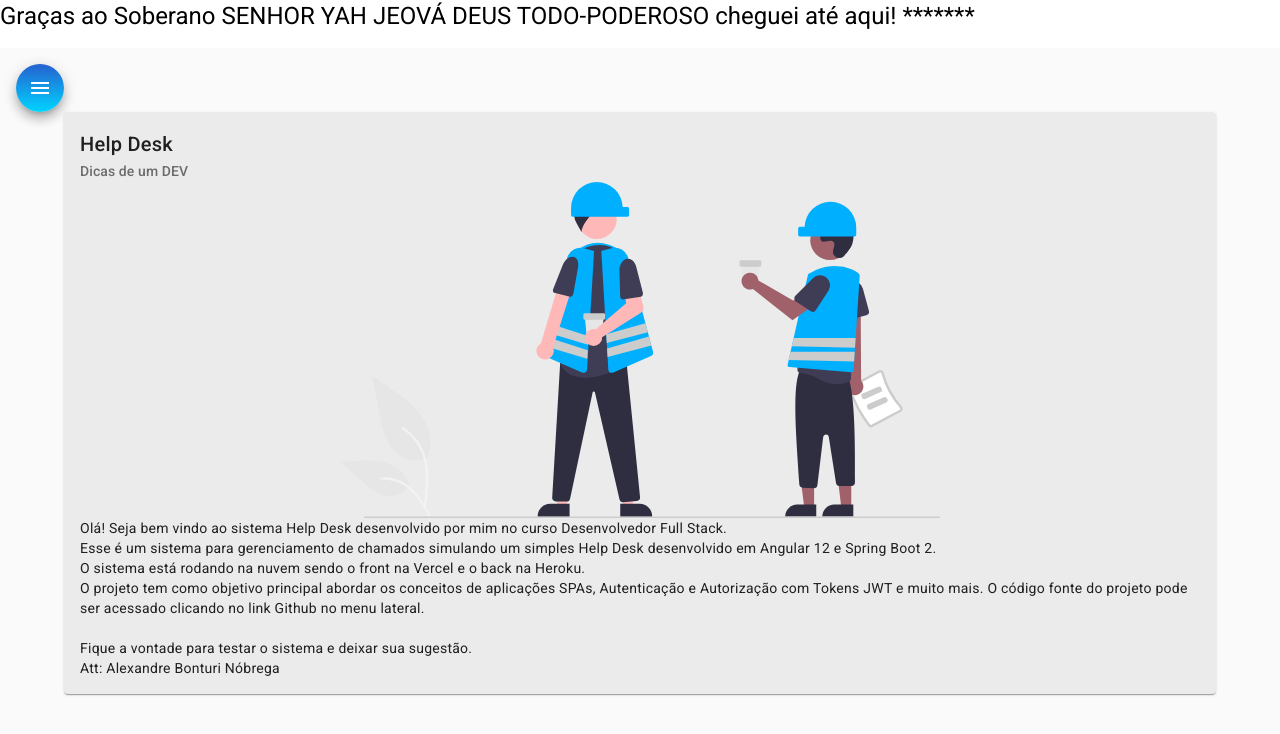
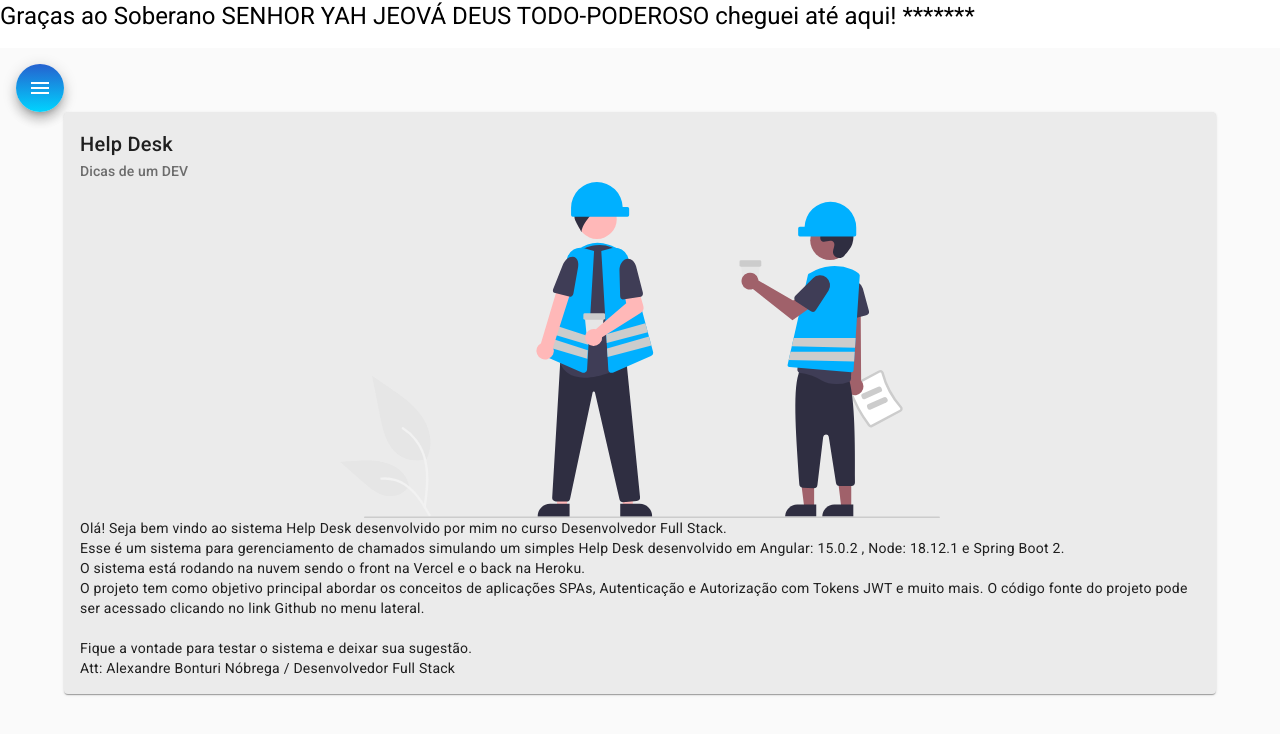
Before and after one commit to abnobrega/helpdesk-frontend, an Angular app: page /home in a window 1280 px wide. Shown: the top 734 px of the page. Built offline with nearby package versions, Linux system fonts and the light colour scheme.

Commit message:
Componente HEADER criado

```diff
--- a/src/app/app.module.ts
+++ b/src/app/app.module.ts
@@ -30,12 +30,14 @@ import { MatCardModule } from '@angular/material/card';
 // Componentes do Projeto
 import { NavComponent } from './components/nav/nav.component';
 import { HomeComponent } from './components/home/home.component';
+import { HeaderComponent } from './components/header/header.component';
 
 @NgModule({
   declarations: [
     AppComponent,
     NavComponent,
-    HomeComponent
+    HomeComponent,
+    HeaderComponent
 
   ],
   imports: [
--- /dev/null
+++ b/src/app/components/header/header.component.html
@@ -0,0 +1 @@
+<p>header works!</p>
--- a/src/app/components/home/home.component.html
+++ b/src/app/components/home/home.component.html
@@ -7,12 +7,13 @@
     <mat-card-content>
         <p>
             Olá! Seja bem vindo ao sistema Help Desk desenvolvido por mim no curso Desenvolvedor Full Stack.<br />
-            Esse é um sistema para gerenciamento de chamados simulando um simples Help Desk desenvolvido em Angular 12 e
-            Spring Boot 2. <br />O sistema está rodando na nuvem sendo o front na Vercel e o back na Heroku.<br />
-            O projeto tem como objetivo principal abordar os conceitos de aplicações SPAs, Autenticação e Autorização com
+            Esse é um sistema para gerenciamento de chamados simulando um simples Help Desk desenvolvido em Angular: 15.0.2 ,
+            Node: 18.12.1 e Spring Boot 2.
+            <br />O sistema está rodando na nuvem sendo o front na Vercel e o back na Heroku.
+            <br />O projeto tem como objetivo principal abordar os conceitos de aplicações SPAs, Autenticação e Autorização com
             Tokens JWT e muito mais. O código fonte do projeto pode ser acessado clicando no link Github no menu lateral.
             <br /><br /> Fique a vontade para testar o sistema e deixar sua sugestão.
-            <br /> Att: Alexandre Bonturi Nóbrega
+            <br /> Att: Alexandre Bonturi Nóbrega / Desenvolvedor Full Stack
         </p>
     </mat-card-content>
 </mat-card>
```
Also changed, not shown: src/app/components/header/header.component.ts (added, +10 -0 lines), src/app/components/header/header.component.css (added), 1 other file (tests, documents, lock files or other folders).
